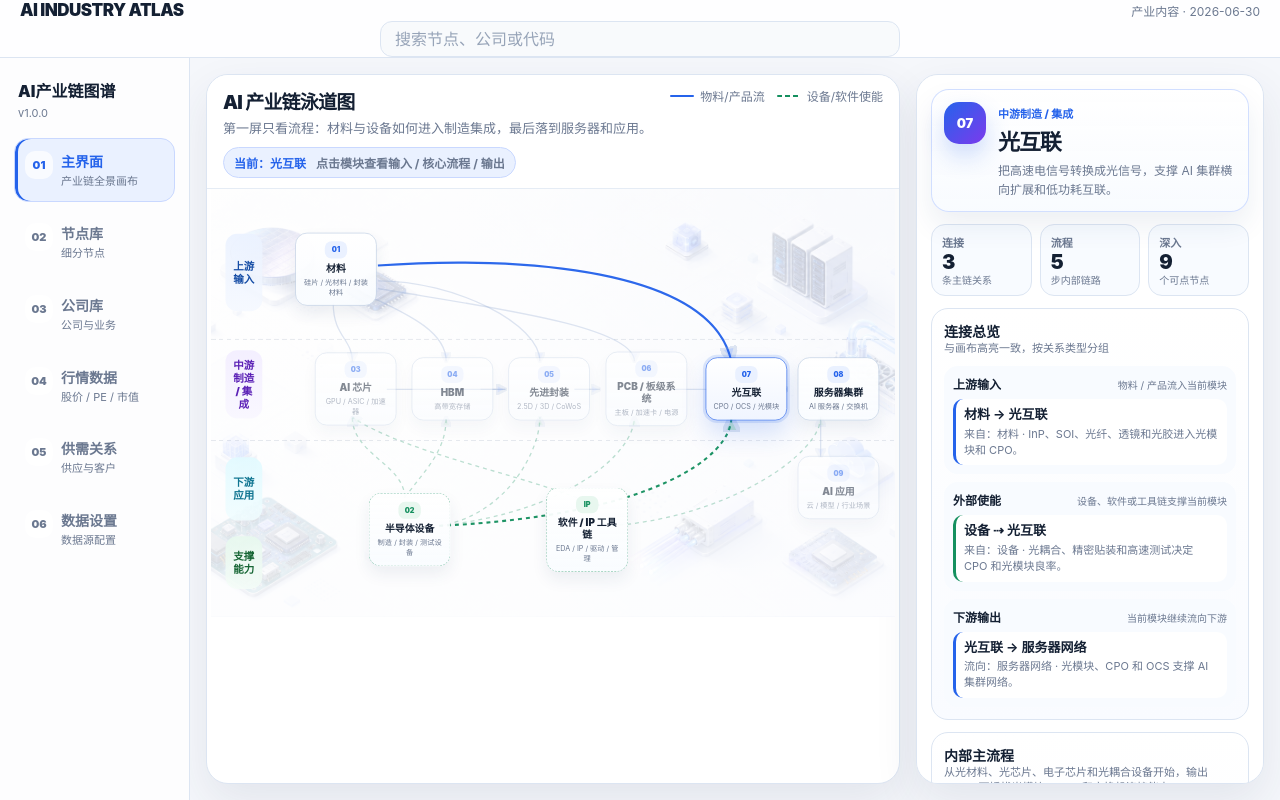
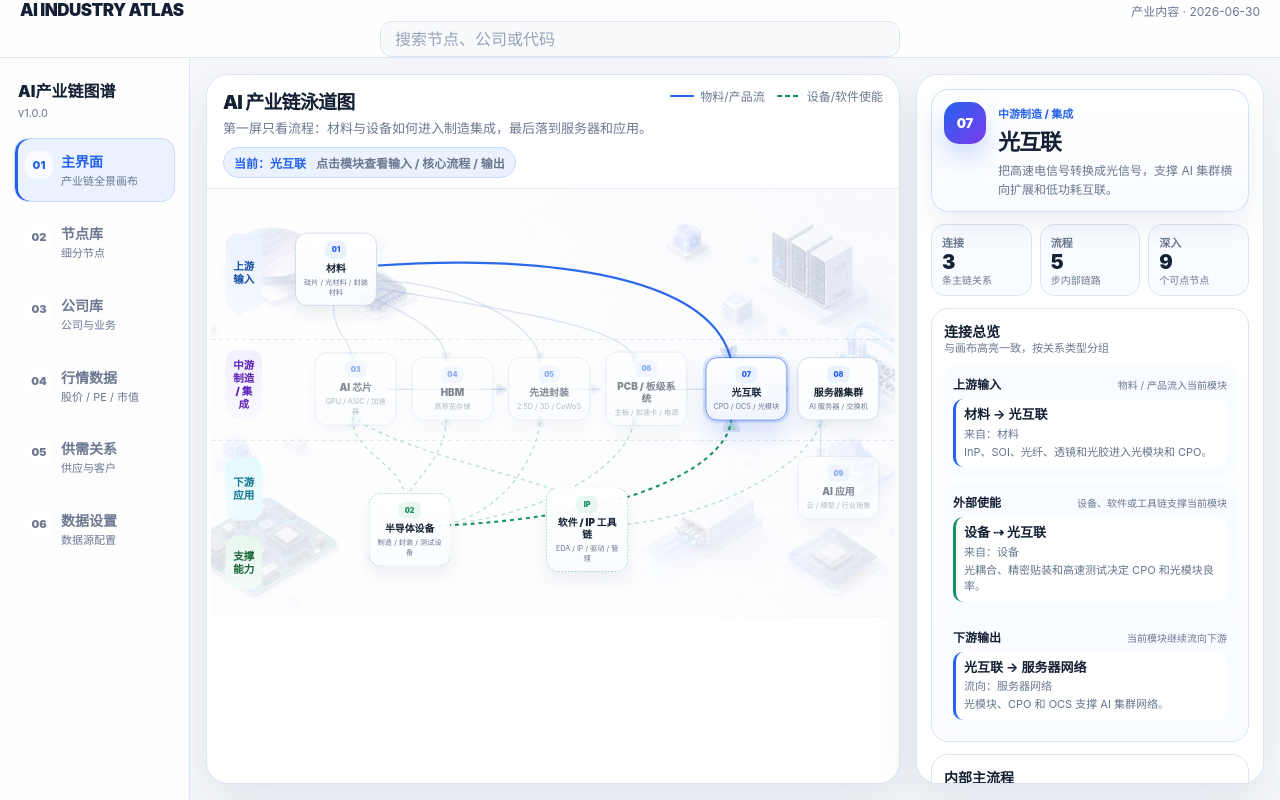
Before and after one commit to Solaire-V/ai-industry-chain-atlas, a Next.js app: page / in a window 1280 px wide. Built offline with nearby package versions, Linux system fonts and the light colour scheme.

Commit message:
fix: split inspector connection descriptions

```diff
--- a/app/globals.css
+++ b/app/globals.css
@@ -2953,11 +2953,20 @@ body {
 }
 
 .stage-inspector-chain-list small {
-  display: block;
+  display: grid;
+  gap: 2px;
   margin-top: 3px;
   color: var(--atlas-muted);
   font-size: 11px;
   line-height: 1.45;
+}
+
+.stage-inspector-chain-list small span {
+  display: block;
+}
+
+.stage-inspector-chain-list small span:last-child {
+  color: #64748b;
 }
 
 .stage-inspector-steps li {
--- a/components/atlas/three-layer-atlas-canvas.tsx
+++ b/components/atlas/three-layer-atlas-canvas.tsx
@@ -652,9 +652,10 @@ function StageInspector({
                     <li key={connection.id} data-kind={connection.kind}>
                       <strong>{connection.label}</strong>
                       <small>
-                        {isOutgoing ? "流向" : "来自"}：{connectedStageTitle}
-                        {" · "}
-                        {connection.summary}
+                        <span>
+                          {isOutgoing ? "流向" : "来自"}：{connectedStageTitle}
+                        </span>
+                        <span>{connection.summary}</span>
                       </small>
                     </li>
                   );
```
